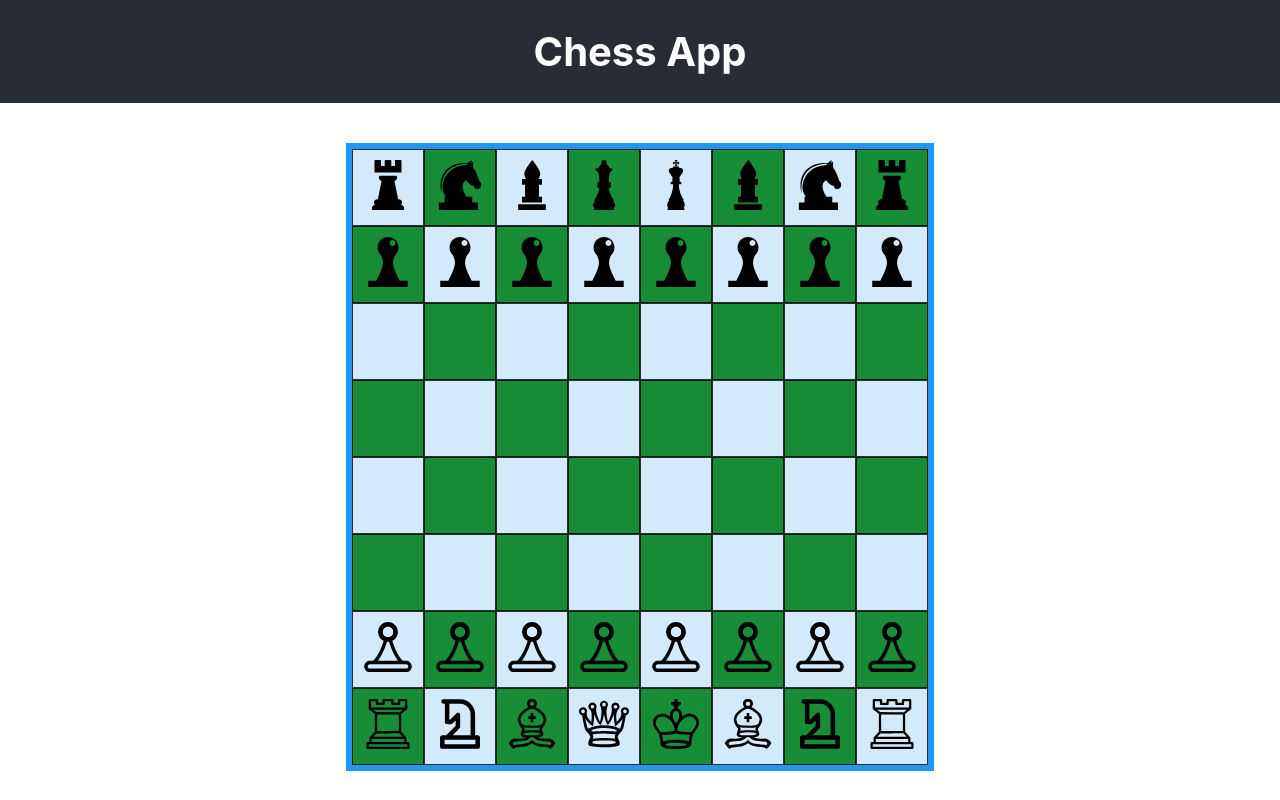
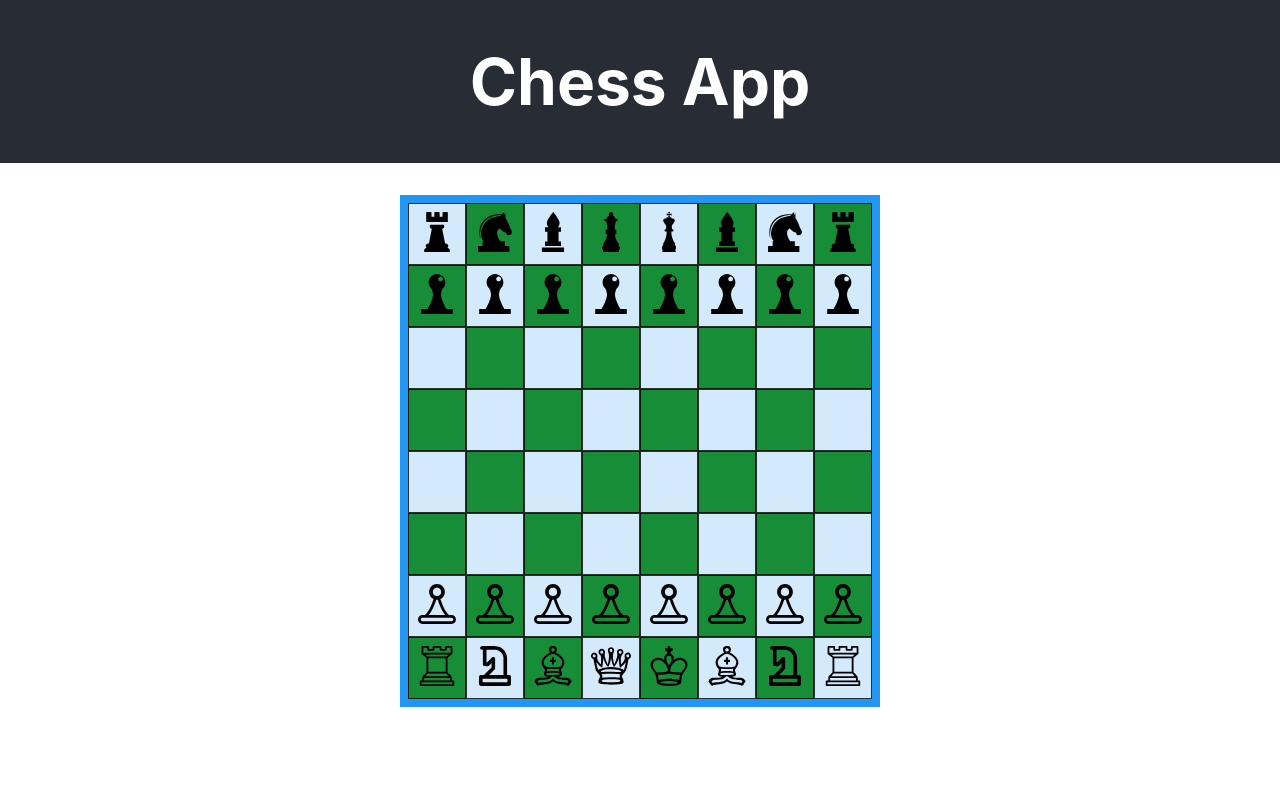
Before and after one commit to FrankPizz10/Chess, a React (Create React App) app: page / in a window 1280 px wide. Built offline with nearby package versions, Linux system fonts and the light colour scheme.

Commit message:
Resize Screen and Castle Bug Fix

```diff
--- a/src/App.css
+++ b/src/App.css
@@ -1,5 +1,8 @@
 .App {
   text-align: center;
+  width: 100%;
+  height: 100%;
+  resize: both;
 }
 
 .App-header {
@@ -8,16 +11,16 @@
   flex-direction: column;
   align-items: center;
   justify-content: center;
-  font-size: 20px;
+  font-size: 4vh;
   color: white;
 }
 
 .board-container {
   display: flex;
-  flex-direction: row;
+  flex-direction: column;
   justify-content: center;
   align-items: center;
-  padding-top: 40px;
+  padding-top: 4vh;
 }
 
 .chess-board {
@@ -25,31 +28,31 @@
   grid-template-columns: repeat(8, 1fr);
   grid-template-rows: repeat(8, 1fr);
   background-color: #2196F3;
-  padding: 6px;
+  padding: 1vh;
 }
 
 .light-square {
   background-color: rgba(255, 255, 255, 0.8);
   border: 1px solid rgba(0, 0, 0, 0.8);
-  padding: 10px;
-  font-size: 20px;
+  padding: 1vh;
+  font-size: 2vh;
   text-align: center;
 }
 
 .light-square > img {
-  width: 50px;
-  height: 50px;
+  width: 5vh;
+  height: 5vh;
 }
 
 .dark-square {
   background-color: rgba(19, 139, 8, 0.8);
   border: 1px solid rgba(0, 0, 0, 0.8);
-  padding: 10px;
-  font-size: 20px;
+  padding: 1vh;
+  font-size: 2vh;
   text-align: center;
 }
 
 .dark-square > img {
-  width: 50px;
-  height: 50px;
+  width: 5vh;
+  height: 5vh;
 }
--- a/src/engine/makeMove.ts
+++ b/src/engine/makeMove.ts
@@ -114,6 +114,8 @@ function isGameOver(state: GameState): boolean {
 
 function isValidCastlingMove(state: GameState, move: Move): boolean {
   const curPlayer = state.players.find((player) => player.isWhite === state.whiteToMove)!;
+  if (state.board[move.from].piece?.type !== PieceType.King) return false;
+  if (state.board[move.to].piece?.type !== PieceType.Rook) return false;
   if (move.from === 4 && move.to === 6 && curPlayer.canCastleKingSide) {
     return !castlingSquaresOccupiedOrUnderAttack(state, move);
   }
```
